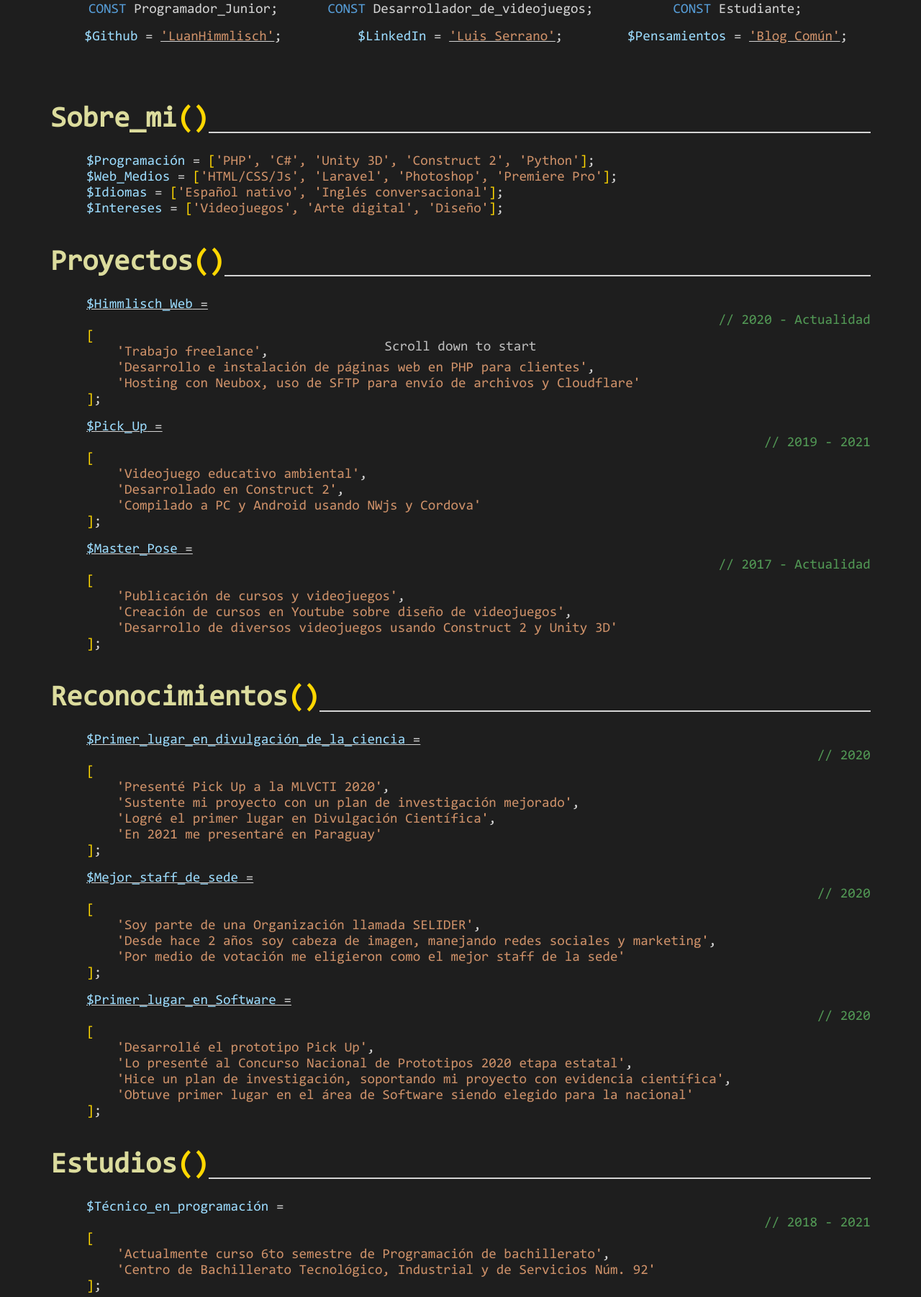
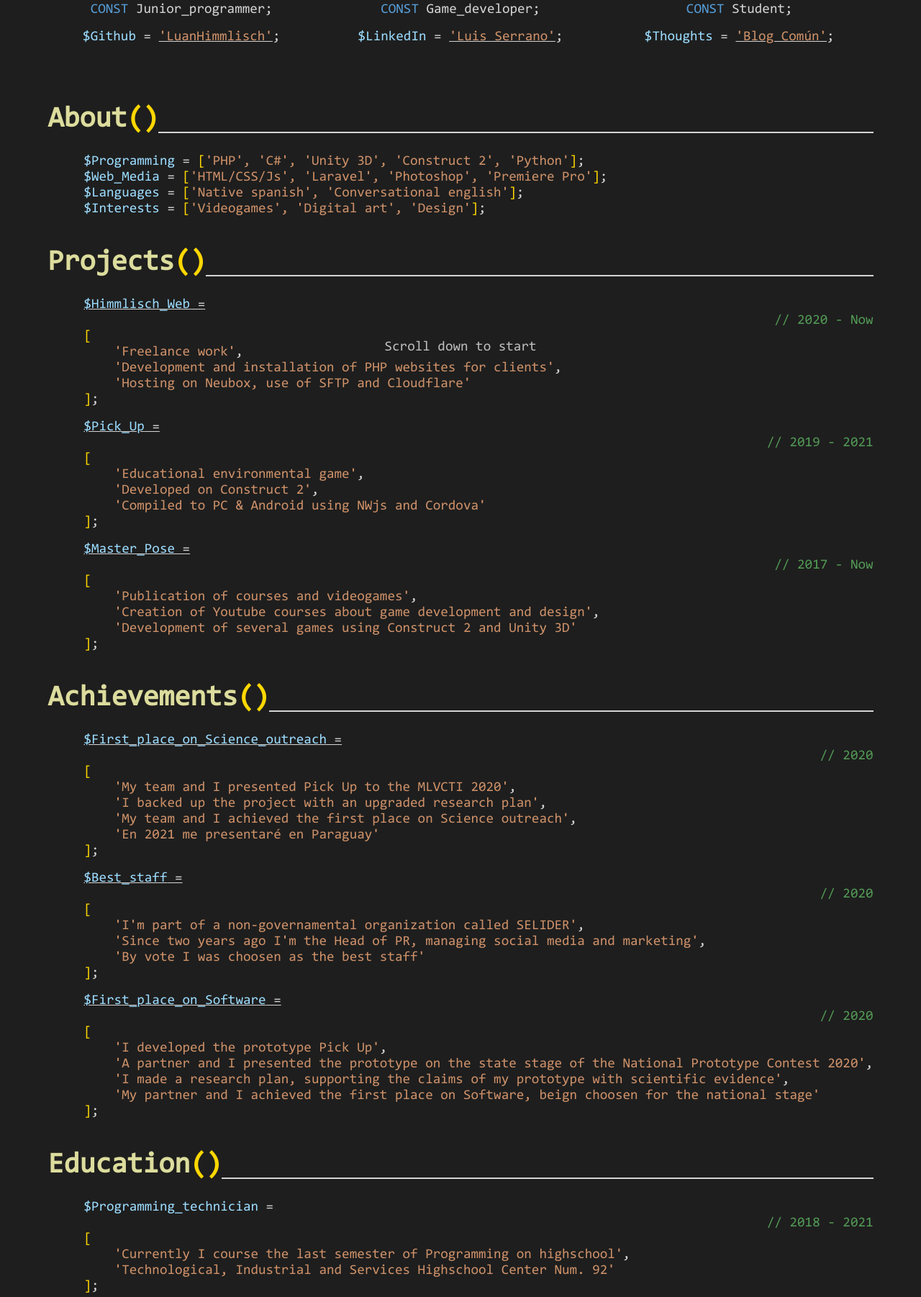
Before and after one commit to LuanHimmlisch/luanhimmlisch.github.io, a plain HTML site: page index.html in a window 1280 px wide. Shown: the part 226-2028 px from the top of the page at 72% size. Drawn offline with Linux system fonts and the light colour scheme.

Commit message:
After so much pain and boringness added multilang, if github pages allow me to use PHP this would have been so much enjoyable

```diff
--- a/css/custom.css
+++ b/css/custom.css
@@ -113,6 +113,31 @@ article{
         opacity: 0;
     }
 }
+#langs{
+    position: absolute;
+    display: block;
+    top: 1%;
+    right: 1%;
+}
+#langs a{
+    display: inline-block;
+    width: 30px;
+    height: 20px;
+    border: 0;
+    outline: none;
+    opacity: 0.2;
+    transition: opacity 0.3s ease;
+}
+#langs a:hover{
+    opacity: 0.7;
+    transition: opacity 0.3s ease;
+}
+#langs a#es{
+    background-image: url("../img/icon-es.jpg");
+}
+#langs a#en{
+    background-image: url("../img/icon-en.jpg");
+}
 /*Tags*/
 [class^="tag-"]{
     display: inline;
--- a/index.html
+++ b/index.html
@@ -1,5 +1,5 @@
 <!DOCTYPE html>
-<html lang="es">
+<html lang="en">
 <head>
     <meta charset="UTF-16">
     <meta name="viewport" content="width=device-width, initial-scale=1.0">
@@ -7,7 +7,7 @@
 
     <meta property="og:url" content="https://luanhimmlisch.tk">
     <meta property="og:image" content="https://luanhimmlisch.tk/cover.jpg">
-    <meta property="og:description" content="Luis Ángel Serrano Catalá. Programador junior y desarrollador de videojuegos. Mira su currículum">
+    <meta property="og:description" content="Luis Ángel Serrano Catalá. Junior programmer and game developer. Check his resume in English or Spanish">
     <meta property="og:type" content="website">
     <meta property="og:locale" content="es_MX">
     <meta property="og:fb:app_id" content="">
@@ -16,98 +16,101 @@
     <title>Luan Himmlisch - Programador Junior</title>
 </head>
 <body>
-    <div class="antidumb">Scroll down to start</div>
+    <div id="langs">
+        <a id="es" href="/?lang=es"></a>
+        <a id="en" href="/"></a>
+    </div>
+    <div class="antidumb"><span data-lang="antidumb"></span></div>
     <div class="tag-system">&lt;?php</div>
     <div class="flex">
         <div class="container">
         <div class="title"><p>Class</p><h1>Luan_Himmlisch{</h1></div>
         <nav>
-            <div>CONST Programador_Junior;</div>
-            <div>CONST Desarrollador_de_videojuegos;</div>
-            <div>CONST Estudiante;</div>
+            <div>CONST <span data-lang="programmer"></span>;</div>
+            <div>CONST <span data-lang="gamedev"></span>;</div>
+            <div>CONST <span data-lang="student"></span>;</div>
             <div>$Github = <a href="https://github.com/LuanHimmlisch" target="_blank">'LuanHimmlisch'</a>;</div>
             <div>$LinkedIn = <a href="https://www.linkedin.com/in/luancomun/" target="_blank">'Luis Serrano'</a>;</div>
-            <div>$Pensamientos = <a href="https://luancomun.tk/" target="_blank">'Blog Común'</a>;</div>
+            <div><span data-lang="thoughts"></span> = <a href="https://luancomun.tk/" target="_blank">'Blog Común'</a>;</div>
         </nav>
         <main>
-
             <section id="about">
-                <h2>Sobre_mi<div class="tag-bracket">()</div></h2>
+                <h2><span data-lang="about">About</span><div class="tag-bracket">()</div></h2>
                 <div class="content">
-                    $Programación = ['PHP', 'C#', 'Unity 3D', 'Construct 2', 'Python'];<br>
-                    $Web_Medios   = ['HTML/CSS/Js', 'Laravel', 'Photoshop', 'Premiere Pro'];<br>
-                    $Idiomas      = ['Español nativo', 'Inglés conversacional'];<br>
-                    $Intereses    = ['Videojuegos', 'Arte digital', 'Diseño'];<br>
+                    <span data-lang="programming"></span> = ['PHP', 'C#', 'Unity 3D', 'Construct 2', 'Python'];<br>
+                    <span data-lang="webmedia"></span>   = ['HTML/CSS/Js', 'Laravel', 'Photoshop', 'Premiere Pro'];<br>
+                    <span data-lang="languages"></span>      = [<span data-lang="spanish"></span>, <span data-lang="english"></span>];<br>
+                    <span data-lang="interests"></span>    = [<span data-lang="games"></span>, <span data-lang="art"></span>, <span data-lang="design"></span>];<br>
                 </div>
             </section>
             <section id="projects">
-                <h2>Proyectos<div class="tag-bracket">()</div></h2>
+                <h2><span data-lang="projects"></span><div class="tag-bracket">()</div></h2>
                 <div class="content">
                     <article>
                         <a href="https://himmlischweb.tk">$Himmlisch_Web =</a>
-                    <div class="tag-comment">// 2020 - Actualidad</div><pre>[
-    'Trabajo freelance',
-    'Desarrollo e instalación de páginas web en PHP para clientes',
-    'Hosting con Neubox, uso de SFTP para envío de archivos y Cloudflare'
+                    <div class="tag-comment">// 2020 - <span data-lang="now"></span></div><pre>[
+    <span data-lang="hw_1"></span>,
+    <span data-lang="hw_2"></span>,
+    <span data-lang="hw_3"></span>
 ];</pre>
                     </article>
                     <article>
                         <a href="https://masterpose.tk/pages/PickUp/index.html">$Pick_Up =</a>
                     <div class="tag-comment">// 2019 - 2021</div><pre>[
-    'Videojuego educativo ambiental',
-    'Desarrollado en Construct 2',
-    'Compilado a PC y Android usando NWjs y Cordova'
+    <span data-lang="pu_1"></span>,
+    <span data-lang="pu_2"></span>,
+    <span data-lang="pu_3"></span>
 ];</pre>
                     </article>
                     <article>
                         <a href="https://masterpose.tk">$Master_Pose =</a>
-                    <div class="tag-comment">// 2017 - Actualidad</div><pre>[
-    'Publicación de cursos y videojuegos',
-    'Creación de cursos en Youtube sobre diseño de videojuegos',
-    'Desarrollo de diversos videojuegos usando Construct 2 y Unity 3D'
+                    <div class="tag-comment">// 2017 - <span data-lang="now"></span></div><pre>[
+    <span data-lang="mp_1"></span>,
+    <span data-lang="mp_2"></span>,
+    <span data-lang="mp_3"></span>
 ];</pre>
                     </article>
                 </div>
             </section>
             <section id="achievements">
-                <h2>Reconocimientos<div class="tag-bracket">()</div></h2>
+                <h2><span data-lang="achievements"></span><div class="tag-bracket">()</div></h2>
                 <div class="content">
                     <article>
-                        <a href="http://uemstis.sep.gob.mx/index.php/la-dgeti-hoy/887-estudiantes-de-dgeti-ganan-muestra-latinoamericana-virtual-de-ciencias-tecnologia-e-innovacion-2020" target="_blank">$Primer_lugar_en_divulgación_de_la_ciencia =</a>
+                        <a href="http://uemstis.sep.gob.mx/index.php/la-dgeti-hoy/887-estudiantes-de-dgeti-ganan-muestra-latinoamericana-virtual-de-ciencias-tecnologia-e-innovacion-2020" target="_blank"><span data-lang="a1"></span> =</a>
                     <div class="tag-comment">// 2020</div><pre>[
-    'Presenté Pick Up a la MLVCTI 2020',
-    'Sustente mi proyecto con un plan de investigación mejorado',
-    'Logré el primer lugar en Divulgación Científica',
-    'En 2021 me presentaré en Paraguay'
+    <span data-lang="a11"></span>,
+    <span data-lang="a12"></span>,
+    <span data-lang="a13"></span>,
+    <span data-lang="a14"></span>
 ];</pre>
                     </article>
                     <article>
-                        <a href="./img/selider.jpg" target="_blank">$Mejor_staff_de_sede =</a>
+                        <a href="./img/selider.jpg" target="_blank"><span data-lang="a2"></span> =</a>
                     <div class="tag-comment">// 2020</div><pre>[
-    'Soy parte de una Organización llamada SELIDER',
-    'Desde hace 2 años soy cabeza de imagen, manejando redes sociales y marketing',
-    'Por medio de votación me eligieron como el mejor staff de la sede'
+    <span data-lang="a21"></span>,
+    <span data-lang="a22"></span>,
+    <span data-lang="a23"></span>
 ];</pre>
                     </article>
                     <article>
-                        <a href="https://masterpose.tk/pages/PickUp/index.html" target="_blank">$Primer_lugar_en_Software =</a>
+                        <a href="https://masterpose.tk/pages/PickUp/index.html" target="_blank"><span data-lang="a3"></span> =</a>
                     <div class="tag-comment">// 2020</div><pre>[
-    'Desarrollé el prototipo Pick Up',
-    'Lo presenté al Concurso Nacional de Prototipos 2020 etapa estatal',
-    'Hice un plan de investigación, soportando mi proyecto con evidencia científica',
-    'Obtuve primer lugar en el área de Software siendo elegido para la nacional'
+    <span data-lang="a31"></span>,
+    <span data-lang="a32"></span>,
+    <span data-lang="a33"></span>,
+    <span data-lang="a34"></span>
 ];</pre>
                     </article>
                 </div>
             </section>
             <section id="studies">
-                <h2>Estudios<div class="tag-bracket">()</div></h2>
+                <h2><span data-lang="studies"></span><div class="tag-bracket">()</div></h2>
                 <div class="content">
                     <article>
-                        $Técnico_en_programación =
+                        <span data-lang="s1"></span> =
                     <div class="tag-comment">// 2018 - 2021</div><pre>[
-    'Actualmente curso 6to semestre de Programación de bachillerato',
-    'Centro de Bachillerato Tecnológico, Industrial y de Servicios Núm. 92'
+    <span data-lang="s11"></span>,
+    <span data-lang="s12"></span>
 ];</pre>
                     </article>
                 </div>
@@ -122,7 +125,37 @@
 
 
     <script>
-        window.addEventListener("load",()=>{
+
+        async function translate(lang){
+            const url = `./lang/${lang}.json`;
+            let response = await fetch(url);
+
+            if (response.ok) {
+                const json = await response.json();
+                const dom = document.querySelectorAll("*");
+                dom.forEach(element => {
+                    let key = element.getAttribute("data-lang");
+                    if(key != null){
+                        if(key in json){
+                            element.innerHTML = json[key];
+                        }
+                    }
+                });
+            } else {
+                console.log("Error on lang loading: "+response.status);;
+            }
+        }
+
+        window.addEventListener("load", async ()=>{
+            var $_GET=[];
+            window.location.href.replace(/[?&]+([^=&]+)=([^&]*)/gi,function(a,name,value){$_GET[name]=value;});
+
+            const defaultLang = $_GET["lang"] ?? "en";
+            await translate(defaultLang);
+
+
+
+            // Syntax highlight
             class Match{
                 regExps = [];
                 cssNames = [];
@@ -174,11 +207,19 @@
 
             syntax.run();
 
-            var html = document.body.innerHTML;
-            var htmlArr = document.body.innerHTML.split("");
-            var scrollPrevious = 0;
+            var html;
+            var htmlArr;
+            var scrollPrevious;
 
-            scroll(); addEventListener("scroll",()=>{scroll()});
+            resetScrollVariables();
+            scroll();
+            addEventListener("scroll",()=>{scroll()});
+
+            function resetScrollVariables(){
+                html = document.body.innerHTML;
+                htmlArr = document.body.innerHTML.split("");
+                scrollPrevious = 0;
+            }
 
             function scroll(){
                 const scrollCurrent = document.scrollingElement.scrollTop;
@@ -189,7 +230,7 @@
                     return;
 
                 const charsCurrent = (scrollCurrent*charsMax)/scrollMax;
-                document.body.innerHTML = html.substring(0,charsCurrent*2.2+241)+"<div class='writer'></div>";
+                document.body.innerHTML = html.substring(0,charsCurrent*2.2+395)+"<div class='writer'></div>";
                 scrollPrevious = scrollCurrent;
             }
 
--- /dev/null
+++ b/lang/en.json
@@ -0,0 +1,47 @@
+{
+    "programmer": "Junior_programmer",
+    "gamedev": "Game_developer",
+    "student": "Student",
+    "thoughts": "$Thoughts",
+    "about": "About",
+        "programming": "$Programming",
+        "webmedia": "$Web_Media",
+        "languages": "$Languages",
+            "spanish": "'Native spanish'",
+            "english": "'Conversational english'",
+        "interests": "$Interests",
+            "games": "'Videogames'",
+            "art": "'Digital art'",
+            "design": "'Design'",
+    "now": "Now",
+    "antidumb": "Scroll down to start",
+    "projects": "Projects",
+        "hw_1": "'Freelance work'",
+        "hw_2": "'Development and installation of PHP websites for clients'",
+        "hw_3": "'Hosting on Neubox, use of SFTP and Cloudflare'",
+        "pu_1": "'Educational environmental game'",
+        "pu_2": "'Developed on Construct 2'",
+        "pu_3": "'Compiled to PC & Android using NWjs and Cordova'",
+        "mp_1": "'Publication of courses and videogames'",
+        "mp_2": "'Creation of Youtube courses about game development and design'",
+        "mp_3": "'Development of several games using Construct 2 and Unity 3D'",
+    "achievements": "Achievements",
+        "a1": "$First_place_on_Science_outreach",
+            "a11": "'My team and I presented Pick Up to the MLVCTI 2020'",
+            "a12": "'I backed up the project with an upgraded research plan'",
+            "a13": "'My team and I achieved the first place on Science outreach'",
+            "a14": "'En 2021 me presentaré en Paraguay'",
+        "a2": "$Best_staff",
+            "a21": "'I'm part of a non-governamental organization called SELIDER'",
+            "a22": "'Since two years ago I'm the Head of PR, managing social media and marketing'",
+            "a23": "'By vote I was choosen as the best staff'",
+        "a3": "$First_place_on_Software",
+            "a31": "'I developed the prototype Pick Up'",
+            "a32": "'A partner and I presented the prototype on the state stage of the National Prototype Contest 2020'",
+            "a33": "'I made a research plan, supporting the claims of my prototype with scientific evidence'",
+            "a34": "'My partner and I achieved the first place on Software, beign choosen for the national stage'",
+    "studies": "Education",
+        "s1":"$Programming_technician",
+            "s11": "'Currently I course the last semester of Programming on highschool'",
+            "s12": "'Technological, Industrial and Services Highschool Center Num. 92'"
+}
```
Also changed, not shown: lang/es.json (added, +47 -0 lines), img/icon-en.jpg (added), img/icon-es.jpg (added).
